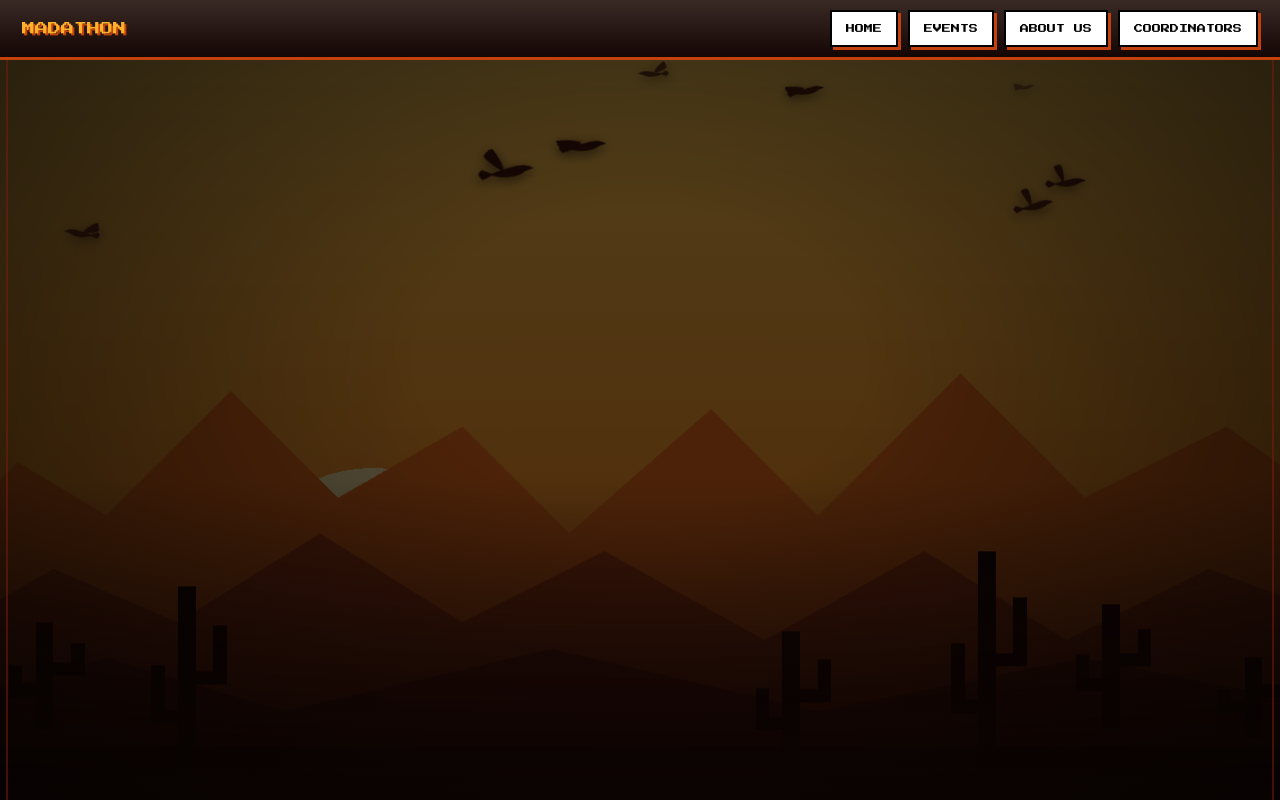
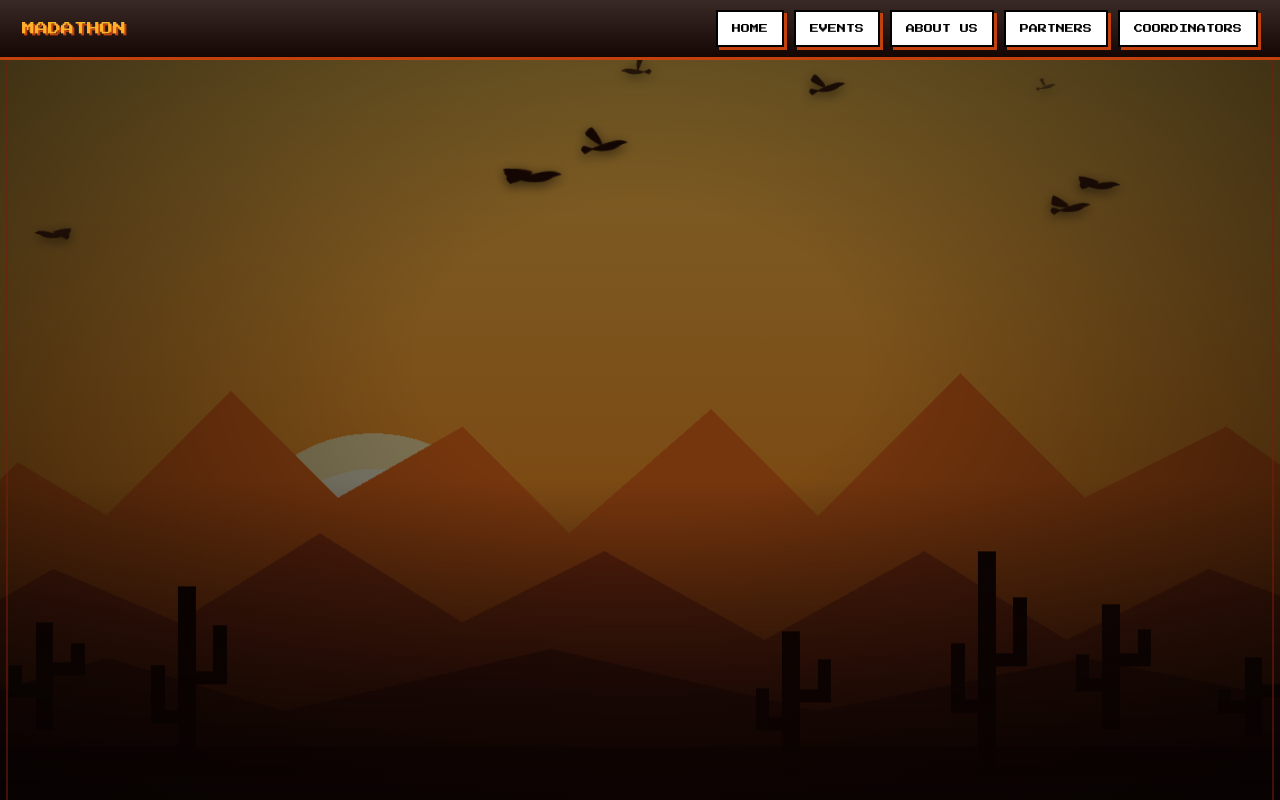
Before and after one commit to Navaneethanrs/Madathon-, a React (Vite) app: page / in a window 1280 px wide. Shown: the top 800 px of the page. Built offline with nearby package versions, Linux system fonts and the light colour scheme.

Commit message:
feat: add event partners section with logos and remove register button from explore modal

```diff
--- a/src/App.jsx
+++ b/src/App.jsx
@@ -1,5 +1,5 @@
 import {useEffect,useState} from 'react'
-import {CONFIG,DOMAINS,COORDS} from './data'
+import {CONFIG,DOMAINS,COORDS,PARTNERS} from './data'
 
 const cactus=(x,y,h,c)=><g fill={c} key={x+'-'+y}><rect x={x} y={y-h} width="2" height={h}/><rect x={x-3} y={y-h*.6} width="1.5" height={h*.3}/><rect x={x-3} y={y-h*.6+h*.3-1.5} width="4" height="1.5"/><rect x={x+4} y={y-h*.8} width="1.5" height={h*.3}/><rect x={x+2} y={y-h*.8+h*.3-1.5} width="3.5" height="1.5"/></g>
 
@@ -117,7 +117,7 @@ export default function App(){
     <a className="logo px" href="#home">MADATHON</a>
     <button className="burger px" onClick={()=>setOpen(!open)}>MENU</button>
     <div className={'links px'+(open?' open':'')}>
-      {[['home','HOME'],['events','EVENTS'],['about','ABOUT US'],['coord','COORDINATORS']].map(([i,t])=><a key={i} href={'#'+i} onClick={go}>{t}</a>)}
+      {[['home','HOME'],['events','EVENTS'],['about','ABOUT US'],['partners','PARTNERS'],['coord','COORDINATORS']].map(([i,t])=><a key={i} href={'#'+i} onClick={go}>{t}</a>)}
     </div>
   </nav>
 
@@ -206,6 +206,16 @@ export default function App(){
     <div className="stats"><div className="card rv"><b className="px">120+</b><span>MEMBERS</span></div><div className="card rv"><b className="px">40+</b><span>OFFICE BEARERS</span></div></div>
   </section>
 
+  <section id="partners"><h2 className="px rv">EVENT PARTNERS</h2><i className="ul"/><p className="sb rv">Proudly supported by industry &amp; community leaders</p>
+    <div className="grid g2 cc-wide">{PARTNERS.map(p=><article className="card partner-card rv" key={p.name}>
+      <span className="chip px">{p.role.toUpperCase()}</span>
+      <div className="partner-logo-wrap"><img className="partner-logo" src={p.logo} alt={p.name}/></div>
+      <h3 className="px">{p.name}</h3>
+      <p>{p.desc}</p>
+      <div className="acts"><a className="btn ghost px" href={p.link} target="_blank" rel="noreferrer">VISIT PARTNER ↗</a></div>
+    </article>)}</div>
+  </section>
+
   <section id="coord"><h2 className="px rv">EVENT COORDINATORS</h2><i className="ul"/><p className="sb rv">Reach out for assistance and queries</p>
     <div className="grid g2 cc">{COORDS.map(c=><article className="card rv" key={c.name}>
       <div className="av px">{c.ini}</div>
@@ -281,8 +291,7 @@ export default function App(){
         </div>
 
         <div className="modal-footer">
-          <Reg />
-          <button className="btn ghost px" onClick={() => setActiveModal(null)}>CLOSE</button>
+          <button className="btn px" onClick={() => setActiveModal(null)}>CLOSE</button>
         </div>
       </div>
     </div>
--- a/src/data.js
+++ b/src/data.js
@@ -88,3 +88,19 @@ export const COORDS=[
   {name:"Navaneethan RS",role:"Coordinator",ini:"NR",phone:"9342512455"},
   {name:"Dhanushree M",role:"Coordinator",ini:"DM",phone:"8438807326"}
 ]
+export const PARTNERS=[
+  {
+    name:"Nutz Technovation Private Limited",
+    role:"Event Partner",
+    logo:"./nutz-logo.png",
+    link:"https://www.linkedin.com/company/nutz/?originalSubdomain=in",
+    desc:"Leading software development and digital transformation company powering innovation."
+  },
+  {
+    name:"KEC.SQUAD",
+    role:"Promotion & Engagement Partner",
+    logo:"./kec-squad-logo.png",
+    link:"https://www.instagram.com/kec.squad/?hl=en",
+    desc:"Vibrant campus youth community amplifying student culture, events, and engagement."
+  }
+]
--- a/src/styles.css
+++ b/src/styles.css
@@ -134,6 +134,14 @@ footer .px{font-size:10px;color:var(--sun);margin-bottom:8px}
 .coord-phone{display:inline-flex;align-items:center;gap:6px;margin-top:6px;color:var(--sun);text-decoration:none;font-size:10px;background:#2a120a;border:2px solid #6a3a28;padding:8px 12px;transition:.15s;letter-spacing:1px}
 .coord-phone:hover{background:var(--rust);color:#fff;border-color:var(--sun);transform:translateY(-2px);box-shadow:0 3px 0 var(--sun)}
 
+/* partner cards */
+.cc-wide{max-width:880px;margin:auto}
+.partner-card{background:var(--cd);border:2px solid #4a1d10;padding:24px 20px;display:flex;flex-direction:column;gap:14px;transition:.18s;text-align:left}
+.partner-card:hover{transform:translateY(-6px);border-color:var(--sun);box-shadow:0 8px 0 var(--rust),0 0 26px #ffb12a44}
+.partner-logo-wrap{background:#000;border:2px solid #4a1d10;padding:16px 20px;display:flex;align-items:center;justify-content:center;min-height:96px;transition:.15s}
+.partner-card:hover .partner-logo-wrap{border-color:var(--sun)}
+.partner-logo{max-height:64px;max-width:200px;width:auto;height:auto;object-fit:contain;filter:drop-shadow(0 2px 4px rgba(0,0,0,0.5))}
+
 /* explore modal */
 .modal-overlay{position:fixed;inset:0;background:rgba(10,3,2,0.85);backdrop-filter:blur(6px);z-index:100;display:flex;align-items:center;justify-content:center;padding:20px;animation:modalFade .2s ease-out}
 .modal-box{background:#1d0a05;border:3px solid var(--sun);box-shadow:0 0 40px rgba(255,122,26,0.3),8px 8px 0 #000;max-width:680px;width:100%;max-height:88vh;display:flex;flex-direction:column;position:relative;animation:modalPop .25s ease-out}
```
Also changed, not shown: public/kec-squad-logo.png (added), public/nutz-logo.png (added).
